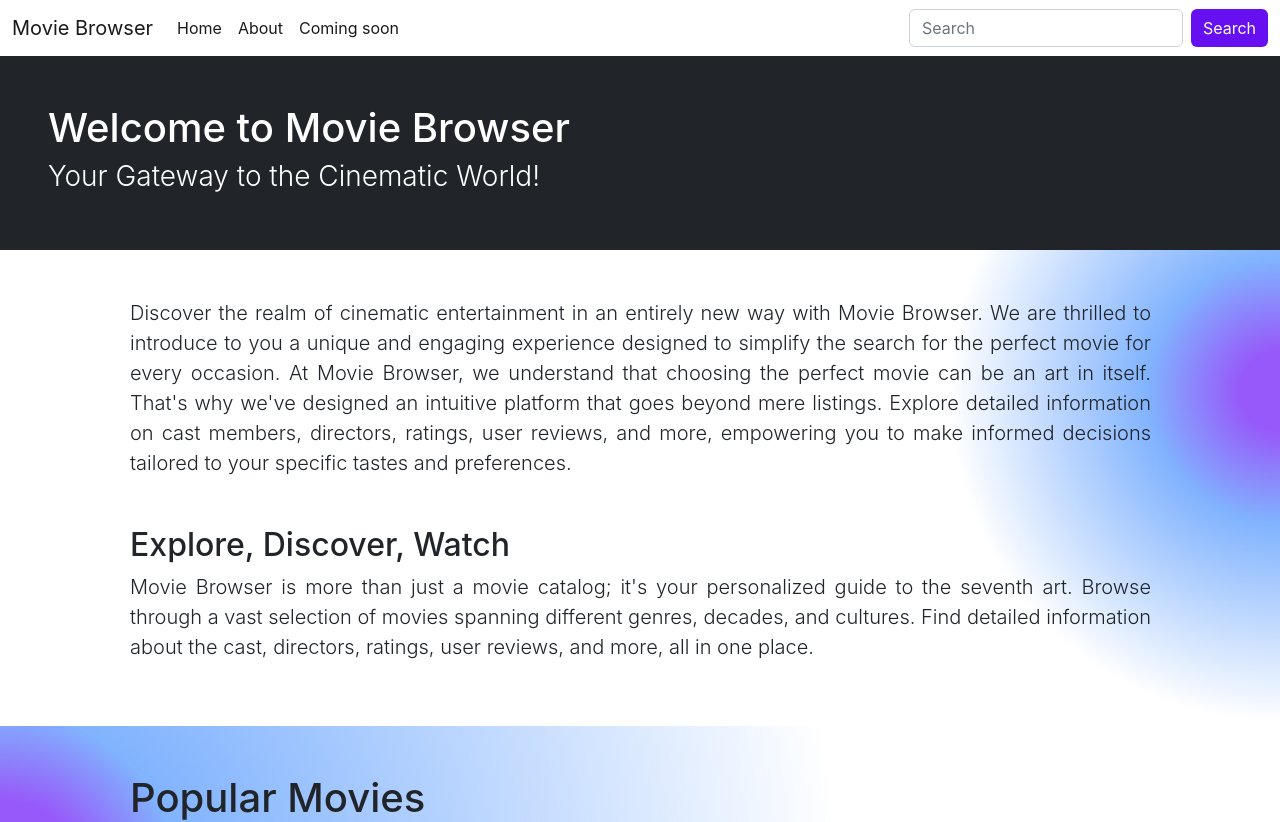
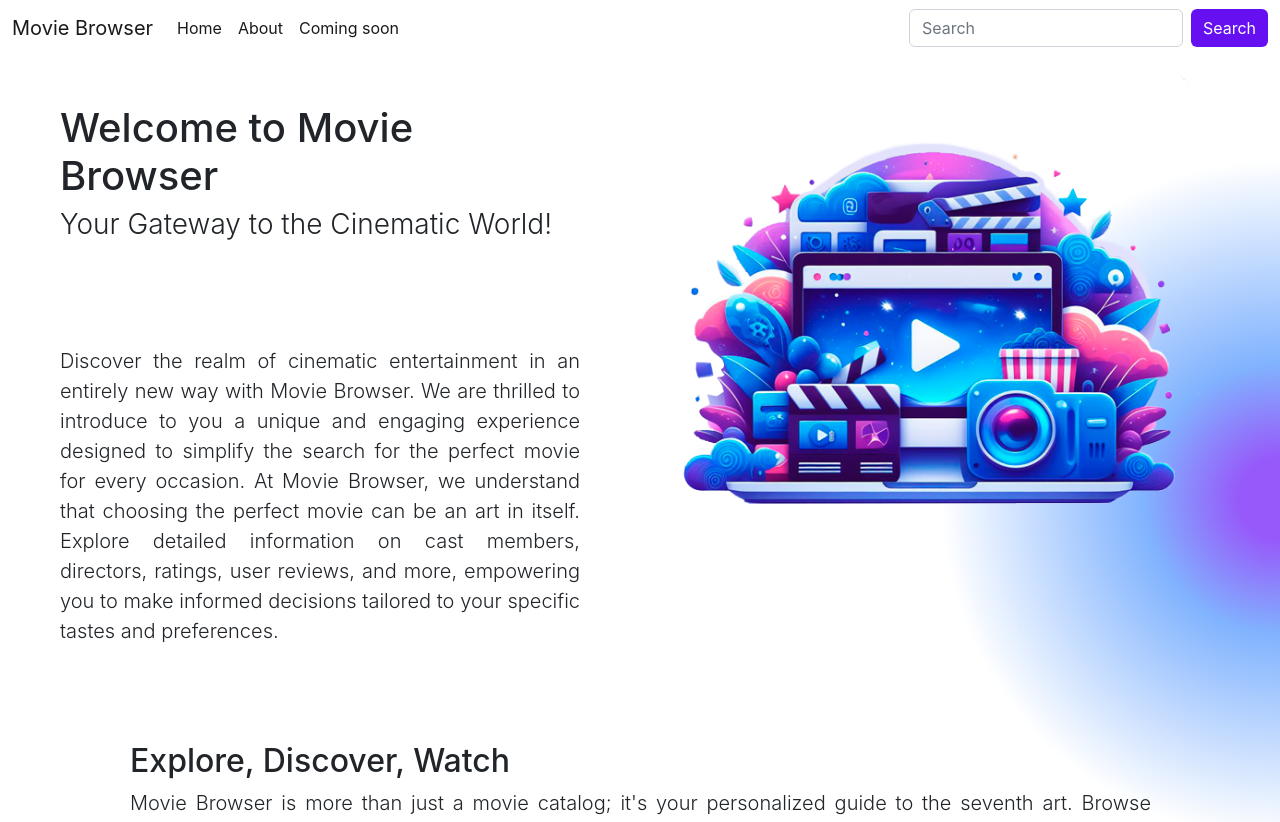
Before and after one commit to gabriella-guimaraes/movie-browser, a React (Create React App) app: page / in a window 1280 px wide. Shown: the top 822 px of the page. Built offline with nearby package versions, Linux system fonts and the light colour scheme; no server answers.

Commit message:
reactoring Home page && Hero Component

```diff
--- a/src/App.css
+++ b/src/App.css
@@ -13,8 +13,8 @@
 .hero-container {
     position: relative;
     z-index: 100;
-    background-color: var(--dt-bg-primary);
-    color: var(--dt-text-light);
+    /* background-color: var(--dt-bg-primary);
+    color: var(--dt-text-light); */
 }
 
 .hero-text {
@@ -37,6 +37,11 @@
     background-size: cover;
     background-position: center center;
     opacity: 0.4;
+}
+
+.HeaderImage {
+    max-width: 90%;
+    height: auto;
 }
 
 .home-btn {
--- a/src/components/Hero.js
+++ b/src/components/Hero.js
@@ -1,13 +1,36 @@
-export function HeroComponent ({text, backdrop, subtext}) {
-    return (
+export function HeroComponent({ text, backdrop, subtext, darkTheme }) {
+  function renderBackground() {
+    if (darkTheme === true) {
+      return (
         <div>
-            <header className="bg-dark text-white p-5 hero-container">
-                <h1 className="hero-text">{text}</h1>
-                <h3 className="hero-subtext">{subtext}</h3>
-                {backdrop &&
-                    <div className="hero-backdrop" style={{backgroundImage : `url(${backdrop})`}}></div>
-                }
-            </header>
+          <header className="bg-dark text-light p-5 hero-container">
+            <h1 className="hero-text">{text}</h1>
+            <h3 className="hero-subtext">{subtext}</h3>
+            {backdrop && (
+              <div
+                className="hero-backdrop"
+                style={{ backgroundImage: `url(${backdrop})` }}
+              ></div>
+            )}
+          </header>
         </div>
-    )
+      );
+    } else {
+      return(
+        <div>
+        <header className=" p-5 hero-container">
+          <h1 className="hero-text">{text}</h1>
+          <h3 className="hero-subtext">{subtext}</h3>
+          {backdrop && (
+            <div
+              className="hero-backdrop"
+              style={{ backgroundImage: `url(${backdrop})` }}
+            ></div>
+          )}
+        </header>
+      </div>
+      )
+    }
+  }
+  return <div className="HeroComponent-Wrapper">{renderBackground()}</div>;
 }
--- a/src/pages/AboutView.js
+++ b/src/pages/AboutView.js
@@ -3,7 +3,7 @@ import { HeroComponent } from "../components/Hero";
 export function AboutViewComponent() {
   return (
     <div className="About-Component">
-      <HeroComponent text="About Movie Browser" />
+      <HeroComponent text="About Movie Browser" darkTheme={true}/>
       <div className="container">
         <div className="row">
           <div className="col-lg-11 offset-lg-2 m-5">
--- a/src/pages/Home.js
+++ b/src/pages/Home.js
@@ -5,26 +5,50 @@ export function HomeComponent() {
   return (
     <>
       <div className="Home-Component">
-        <HeroComponent
-          text="Welcome to Movie Browser"
-          subtext="Your Gateway to the Cinematic World!"
-        />
-        <div className="container">
-          <div className="row row-cols-1">
-            <div className="col-lg-11 offset-lg-2 m-5">
-              <p className="lead intro-text">
+        <div class="container-fluid">
+          <div class="row">
+            <div class="col-lg-6 col-md-6 order-lg-1 order-md-1">
+              <HeroComponent
+                text="Welcome to Movie Browser"
+                subtext="Your Gateway to the Cinematic World!"
+              />
+
+              <p className="lead intro-text m-5">
                 Discover the realm of cinematic entertainment in an entirely new
                 way with Movie Browser. We are thrilled to introduce to you a
                 unique and engaging experience designed to simplify the search
                 for the perfect movie for every occasion. At Movie Browser, we
                 understand that choosing the perfect movie can be an art in
-                itself. That's why we've designed an intuitive platform that
-                goes beyond mere listings. Explore detailed information on cast
+                itself. Explore detailed information on cast
                 members, directors, ratings, user reviews, and more, empowering
                 you to make informed decisions tailored to your specific tastes
                 and preferences.
               </p>
-              <h2 className="SubTitle mt-5">Explore, Discover, Watch</h2>
+            </div>
+            <div class="col-lg-6 col-md-6 order-lg-2 order-md-2">
+              <img
+                src="../Images/movieBrowser-concept-art7.png"
+                class="float-right HeaderImage"
+                alt="Movie Browser Ilustration"
+              />
+            </div>
+          </div>
+        </div>
+        {/* <div className="Header-Wrapper container">
+          <div className="row align-items-center">
+            <div className="col-lg-12">
+              <HeroComponent
+                text="Welcome to Movie Browser"
+                subtext="Your Gateway to the Cinematic World!"
+              />
+              <img className="HeaderImage" src="../Images/movieBrowser-concept-art7.png" alt="Movie Browser Illustration" />
+            </div>
+          </div>
+        </div> */}
+        <div className="container">
+          <div className="row row-cols-1">
+            <div className="col-lg-11 offset-lg-2 m-5">
+              <h2 className="SubTitle ">Explore, Discover, Watch</h2>
               <p className="lead intro-text">
                 Movie Browser is more than just a movie catalog; it's your
                 personalized guide to the seventh art. Browse through a vast
```
